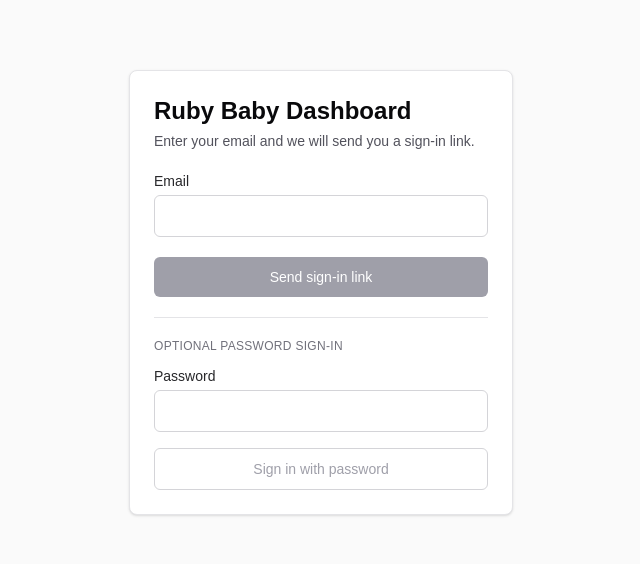
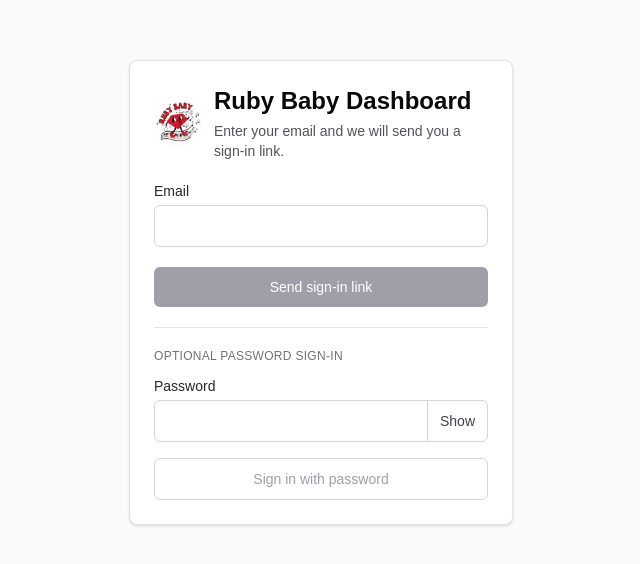
Before and after one commit to luker369/ruby-consignee-dashboard, a Next.js app: page /login in a window 1280 px wide. Shown: the part 108-672 px from the top of the page, without its empty margins (319-959 px from the left). Built offline with nearby package versions, Linux system fonts and the light colour scheme.

Commit message:
Improve dashboard login form

```diff
--- a/app/login/login-form.tsx
+++ b/app/login/login-form.tsx
@@ -1,5 +1,6 @@
 "use client";
 
+import Image from "next/image";
 import { useRouter } from "next/navigation";
 import { FormEvent, useState } from "react";
 import { createClient } from "@/src/lib/supabase/browser";
@@ -16,6 +17,7 @@ export function LoginForm() {
   const [formState, setFormState] = useState<FormState>({});
   const [isSubmitting, setIsSubmitting] = useState(false);
   const [isSendingLink, setIsSendingLink] = useState(false);
+  const [showPassword, setShowPassword] = useState(false);
 
   async function handlePasswordSignIn(event: FormEvent<HTMLFormElement>) {
     event.preventDefault();
@@ -47,10 +49,13 @@ export function LoginForm() {
     setFormState({});
 
     const supabase = createClient();
+    const redirectUrl = new URL("/auth/callback", window.location.origin);
+    redirectUrl.searchParams.set("next", "/dashboard");
+
     const { error } = await supabase.auth.signInWithOtp({
       email,
       options: {
-        emailRedirectTo: `${window.location.origin}/auth/callback?next=/dashboard`,
+        emailRedirectTo: redirectUrl.toString(),
         shouldCreateUser: false,
       },
     });
@@ -69,6 +74,15 @@ export function LoginForm() {
 
   return (
     <div className="flex w-full max-w-sm flex-col gap-5 rounded-lg border border-zinc-200 bg-white p-6 shadow-sm">
+      <div className="flex items-center gap-3">
+        <Image
+          src="/assets/ruby-baby-vintage-logo.jpeg"
+          alt="Ruby Baby Vintage"
+          width={48}
+          height={48}
+          className="h-12 w-12 rounded-full object-contain"
+          preload
+        />
         <div className="space-y-1">
           <h1 className="text-2xl font-semibold text-zinc-950">
             Ruby Baby Dashboard
@@ -76,6 +90,7 @@ export function LoginForm() {
           <p className="text-sm text-zinc-600">
             Enter your email and we will send you a sign-in link.
           </p>
+        </div>
       </div>
 
       <label className="flex flex-col gap-1 text-sm font-medium text-zinc-800">
@@ -119,13 +134,23 @@ export function LoginForm() {
         <form onSubmit={handlePasswordSignIn} className="flex flex-col gap-4">
           <label className="flex flex-col gap-1 text-sm font-medium text-zinc-800">
             Password
+            <div className="flex rounded-md border border-zinc-300 focus-within:border-zinc-950">
               <input
-              type="password"
+                type={showPassword ? "text" : "password"}
                 autoComplete="current-password"
                 value={password}
                 onChange={(event) => setPassword(event.target.value)}
-              className="rounded-md border border-zinc-300 px-3 py-2 text-base text-zinc-950 outline-none transition focus:border-zinc-950"
+                className="min-w-0 flex-1 rounded-l-md px-3 py-2 text-base text-zinc-950 outline-none"
               />
+              <button
+                type="button"
+                onClick={() => setShowPassword((current) => !current)}
+                className="shrink-0 rounded-r-md border-l border-zinc-300 px-3 py-2 text-sm font-medium text-zinc-700 transition hover:bg-zinc-50"
+                aria-label={showPassword ? "Hide password" : "Show password"}
+              >
+                {showPassword ? "Hide" : "Show"}
+              </button>
+            </div>
           </label>
 
           <button
```
Lines whose indentation alone changed are shown as unchanged.
